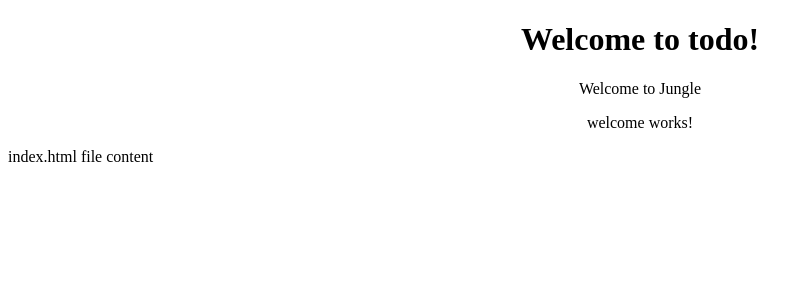
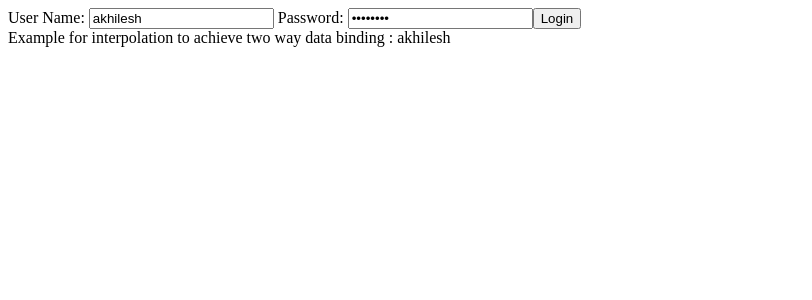
Before and after one commit to akhi0gupta007/sts-workspace, an Angular app in the folder todo/: page / in a window 1280 px wide. Shown: the top 300 px of the page, without its empty margins (0-812 px from the left). Built offline with nearby package versions, Linux system fonts and the light colour scheme.

Commit message:
Login component, and ngModel directive

```diff
--- a/todo/src/app/app.component.html
+++ b/todo/src/app/app.component.html
@@ -1,6 +1,8 @@
-<div class="appMain">
+<!-- <div class="appMain">
 <h1> Welcome to {{title}}!</h1> <!-- This is known as interpolation-->
-{{message}}
-<app-welcome></app-welcome>
-</div>
-<router-outlet></router-outlet>
+
+
+<!-- </div>
+<app-welcome></app-welcome>  -->
+<app-login></app-login>
+<!-- <router-outlet></router-outlet> -->
--- /dev/null
+++ b/todo/src/app/login/login.component.html
@@ -0,0 +1,5 @@
+User Name: <input type="text" name="username"  [(ngModel)]="username" /> <!-- ngModel is Angular directive -->
+Password: <input type="password" name="password" [(ngModel)]="password"/>
+<button (click)=handleLogin() >Login</button>
+<br>
+<span>Example for interpolation to achieve two way data binding : {{username}}</span>
--- /dev/null
+++ b/todo/src/app/login/login.component.ts
@@ -0,0 +1,23 @@
+import { Component, OnInit } from '@angular/core';
+
+@Component({
+  selector: 'app-login',
+  templateUrl: './login.component.html',
+  styleUrls: ['./login.component.css']
+})
+export class LoginComponent implements OnInit {
+
+  username ='akhilesh'
+  password ='password'
+
+  constructor() { }
+
+  ngOnInit() {
+  }
+
+  handleLogin(){
+    console.log(this.username)
+
+  }
+
+}
--- a/todo/src/index.html
+++ b/todo/src/index.html
@@ -9,7 +9,5 @@
 </head>
 <body>
   <app-root></app-root>
-
-  index.html file content
-</body>
+  </body>
 </html>
```
Also changed, not shown: todo/src/app/app.module.ts (+6 -2 lines), todo/src/app/login/login.component.css (added), 1 other file (tests, documents, lock files or other folders).
